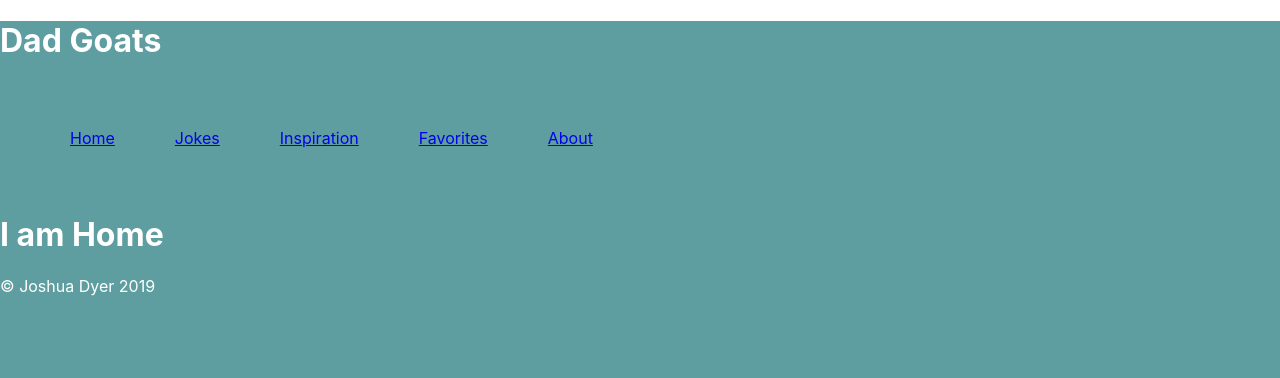
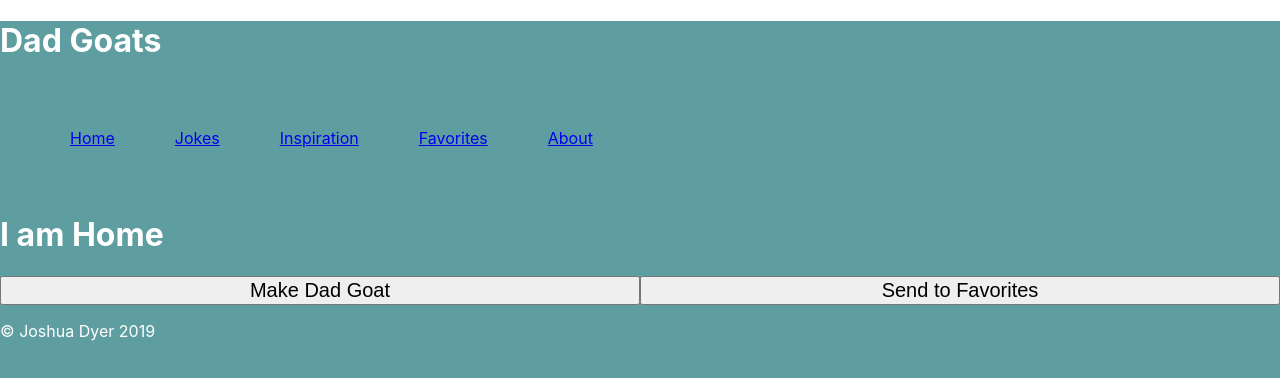
Before and after one commit to dyerjos/GA_Project-2, a React (Create React App) app in the folder dad_goats_app/: page / in a window 1280 px wide. Shown: the top 378 px of the page. Built offline with nearby package versions, Linux system fonts and the light colour scheme; no server answers.

Commit message:
version 0.4 - added onclick functionality

```diff
--- a/dad_goats_app/src/App.js
+++ b/dad_goats_app/src/App.js
@@ -18,6 +18,18 @@ class App extends Component {
     }
   }
 
+
+
+  addToFavorites = () => {
+    console.log('this is added to Favorites!')
+  }
+
+  makeDadGoat = () => {
+    this.getDadJoke1()
+    // this.getDadJoke2()
+    this.getName1()
+    // this.getName2()
+  }
 
   getDadJoke1 = async () => {
     fetch('https://icanhazdadjoke.com/', {
@@ -83,6 +95,13 @@ class App extends Component {
       minHeight: '100vh'
     }
 
+    let buttonStyles = {
+      position: 'relative',
+      textAlign: 'center',
+      width: '50%',
+      fontSize: '20px',
+    }
+
     return (
       <div
         style={allStyles}
@@ -97,6 +116,18 @@ class App extends Component {
           // id2= {this.state.id2}
           // name2= {this.state.name2}
         />
+        <button
+          type="button"
+          style={buttonStyles}
+          onClick={this.makeDadGoat}
+          >Make Dad Goat
+        </button>
+        <button
+        type="button"
+        style={buttonStyles}
+        onClick={this.addToFavorites}
+        >Send to Favorites
+        </button>
         <Footer />
       </div>
     );
--- a/dad_goats_app/src/components/Section.js
+++ b/dad_goats_app/src/components/Section.js
@@ -3,12 +3,18 @@ import Card from './Card'
 
 function Section(props) {
 
-  let buttonStyles = {
-    position: 'relative',
-    textAlign: 'center',
-    width: '50%',
-    fontSize: '20px',
-  }
+  // let buttonStyles = {
+  //   position: 'relative',
+  //   textAlign: 'center',
+  //   width: '50%',
+  //   fontSize: '20px',
+  // }
+  //
+  // let addToFavorites = () => {
+  //   console.log('this is added to Favorites!')
+  // }
+
+
 
   return (
     <div>
@@ -22,8 +28,18 @@ function Section(props) {
         id2= {props.id2}
         name2= {props.name2}
       /> */}
-      <button type="button" style={buttonStyles}>Make Dad Goat</button>
-    <button type="button" style={buttonStyles}>Send to Favorites</button>
+      {/* <button
+        type="button"
+        style={buttonStyles}
+        onClick={addToFavorites}
+        >Make Dad Goat
+      </button>
+      <button
+      type="button"
+      style={buttonStyles}
+      onClick={addToFavorites}
+      >Send to Favorites
+      </button> */}
     </div>
   );
 }
```
